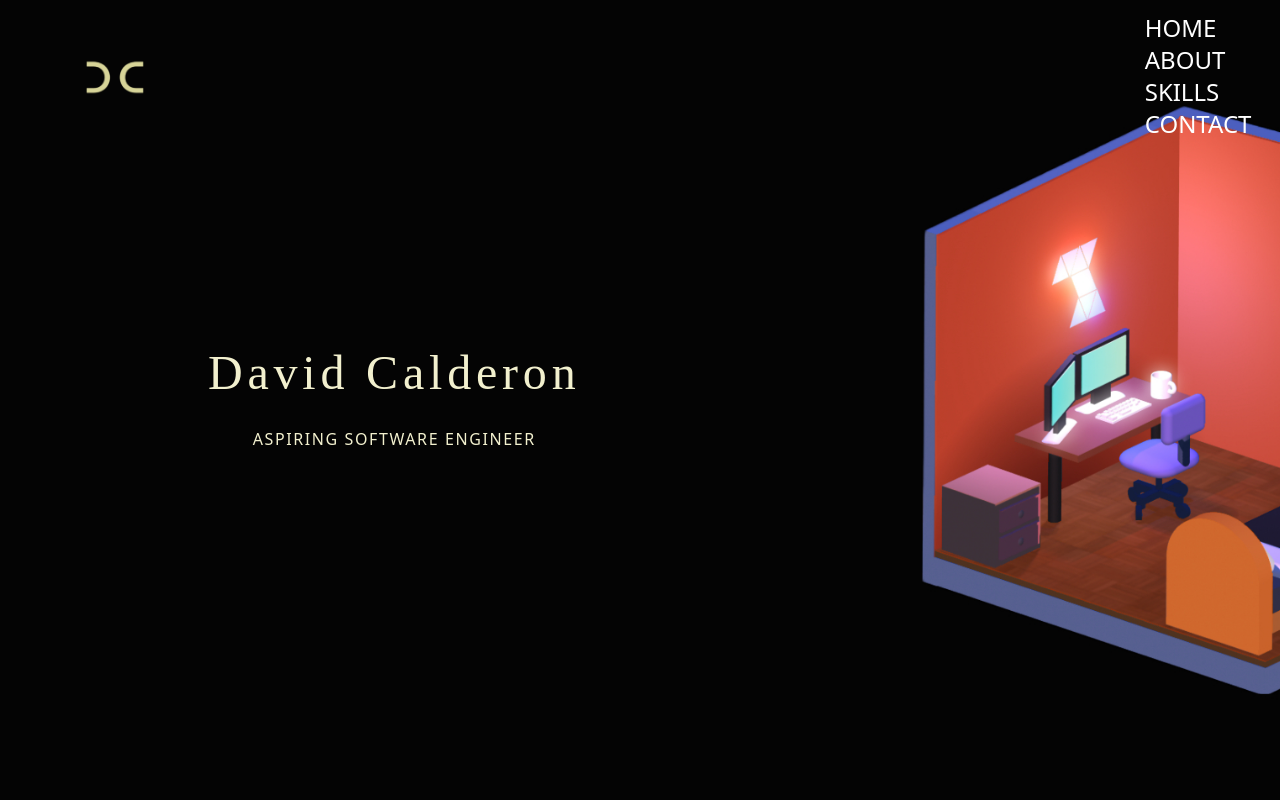
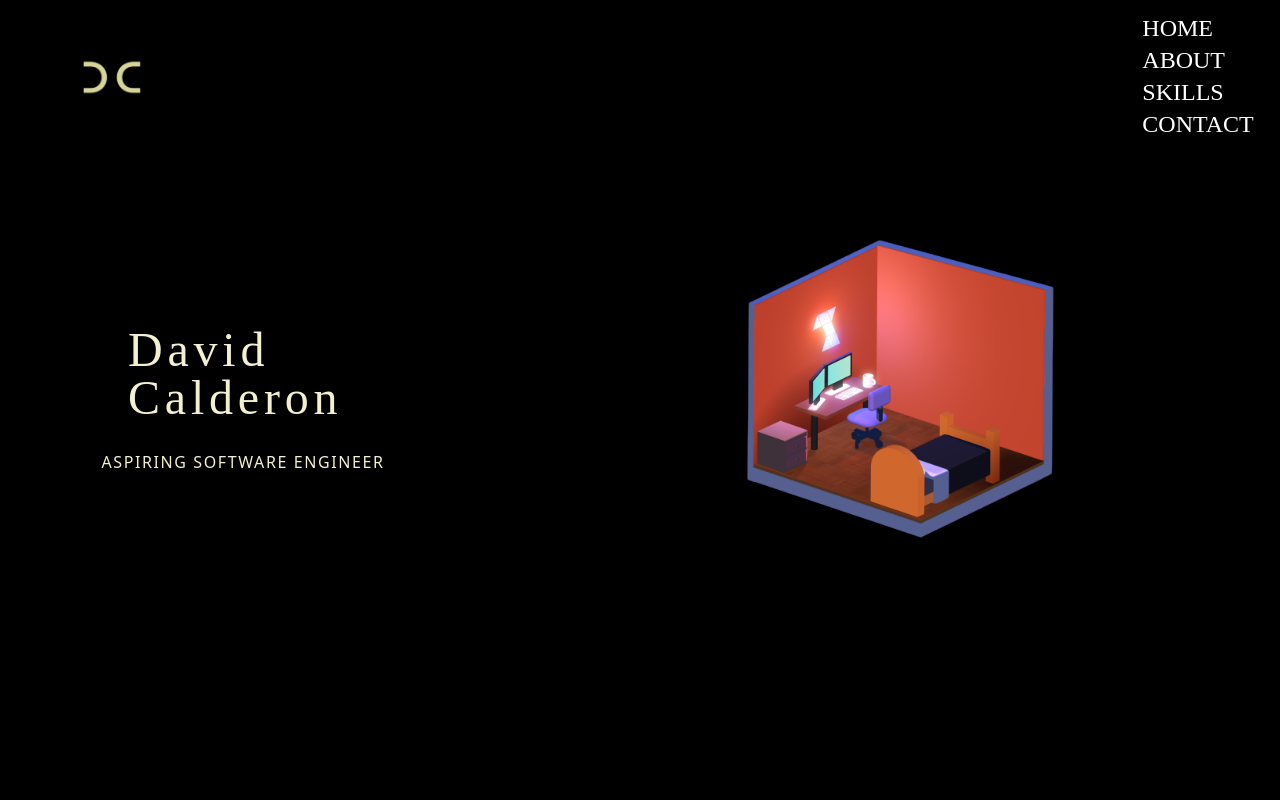
Before and after one commit to Davidc45/website-portfolio, a website: page public/index.html in a window 1280 px wide. Shown: the top 800 px of the page. Drawn offline with Linux system fonts and the light colour scheme; a web font is replaced by a local one.

Commit message:
fixed background flex issues and added skills page

```diff
--- a/public/index.html
+++ b/public/index.html
@@ -24,14 +24,14 @@
 <body>
     <!--before pushing delete all public file parts of the directory-->
     <!--background image wrap-->
-    <div class="min-h-screen bg-cover" style="background-image: url(images/My\ project-1.jpg);">
+    <div class="min-h-screen  bg-black ">
         <div class="p-6 cursor-pointer text-primary-100 md:hidden"><svg xmlns="http://www.w3.org/2000/svg" fill="none"
                 viewBox="0 0 24 24" stroke-width="1.5" stroke="currentColor" class="w-6 h-6">
                 <path stroke-linecap="round" stroke-linejoin="round" d="M3.75 6.75h16.5M3.75 12h16.5m-16.5 5.25h16.5" />
             </svg>
         </div>
         <!--navbar start-->
-        <nav id="navbar" class="flex items-center fixed w-screen justify-center p-3 hover:text-primary-500">
+        <nav id="navbar" class="flex items-center fixed w-screen justify-center p-3 hover:text-primary-500 font-body">
             <img class="w-16 h-10 ml-24 mr-96 hidden md:block" src="images/letters yellow.png" alt="">
             <ul class="flex-1 uppercase text-white text-2xl ml-72 pl-72">
                 <li class="inline-block px-10"><a href="#home">home</a></li>
@@ -41,28 +41,37 @@
             </ul>
         </nav>
 
-        <div id="home" class="flex items-center h-screen pl-52">
-            <div style="text-align: center;">
-                <h1 class="text-5xl font-body tracking-widest text-primary-100 " style="margin-bottom: 30px;">
-                    David Calderon</h1>
-                <p class="text-primary-100 uppercase tracking-widest ">aspiring software engineer</p>
+
+        <div id="home" class="flex items-center justify-center gap-12 h-screen ">
+            <div class="">
+                <h1 class="text-5xl font-body tracking-widest text-primary-100 mb-7 pl-32">David Calderon
+                </h1>
+                <p class="text-primary-100 uppercase tracking-widest text-center">aspiring software engineer</p>
+            </div>
+            <div class=" w-3/5">
+                <img src="images/My project.png" alt="Image" class="">
             </div>
         </div>
     </div>
+
     <div id="about" class="min-h-screen bg-fixed bg-cover bg-gray-800">
         <div class="text-white items-center pt-80 pl-36">
-            <h1 class="uppercase text-5xl mb-9 pl-48 ">about</h1>
-            <div class="text-white ">
+            <h1 class="uppercase text-5xl mb-9 pl-48 font-body">about</h1>
+            <div class="text-white font-body">
                 <p class="max-w-2xl leading-10">Hello! I'm David Calderon, a Computer Science student at Santa Ana
                     College, with a planned transfer to a university this upcoming year. As a
                     student with a passion for technology and programming, I am seeking to expand my knowledge and
-                    skills through a software engineering internship. I am particularly interested in internships that
+                    skills through a software engineering internship. I am particularly interested in internships
+                    that
                     will enable me to contribute to industry-level projects within a collaborative team setting and
                     mentorship.
                 </p>
             </div>
         </div>
 
+    </div>
+    <div class="min-h-screen bg-fixed bg-cover bg-blue-950">
+        <div class="flex pt-96 text-white text-5xl font-body">Skills</div>
     </div>
 
     <script>
```
Also changed, not shown: public/images/My project.png (added), public/output.css.
